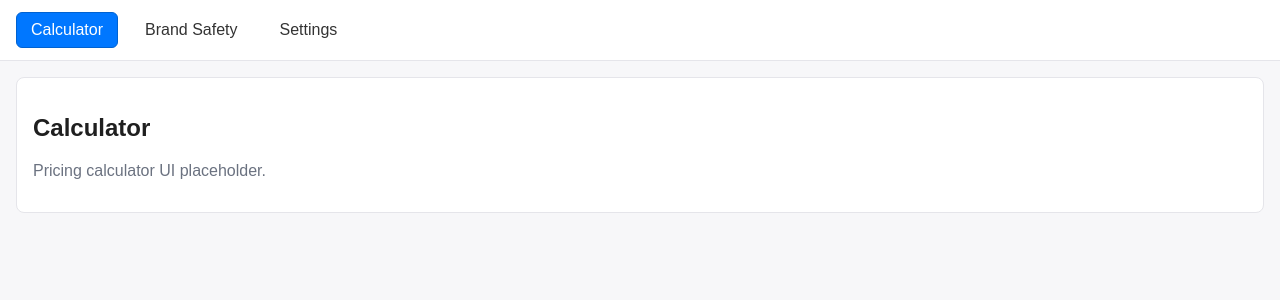
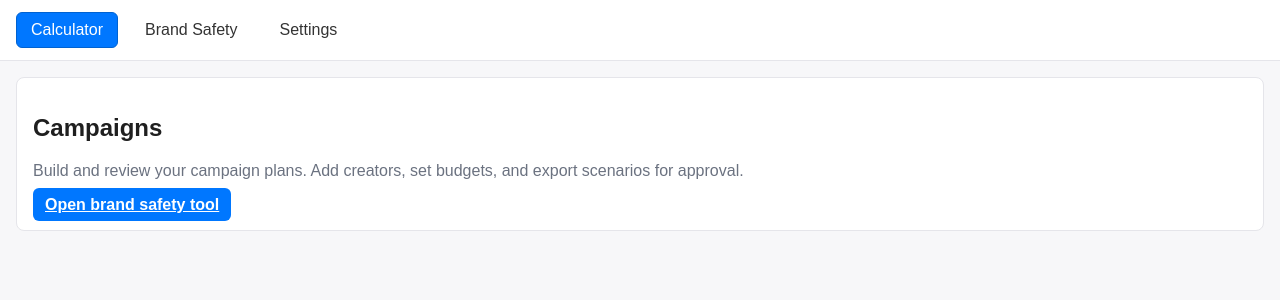
Before and after one commit to spacepilot121/pricingmodel, a React (Vite) app in the folder client/: page / in a window 1280 px wide. Shown: the top 300 px of the page. Built offline with nearby package versions, Linux system fonts and the light colour scheme.

Commit message:
Add brand safety navigation on campaign screen

```diff
--- a/client/src/components/CalculatorTab.tsx
+++ b/client/src/components/CalculatorTab.tsx
@@ -1,8 +1,19 @@
+import { Link } from 'react-router-dom';
+
 export default function CalculatorTab() {
   return (
     <div className="card">
-      <h2>Calculator</h2>
-      <p className="text-muted">Pricing calculator UI placeholder.</p>
+      <h2>Campaigns</h2>
+      <p className="text-muted">
+        Build and review your campaign plans. Add creators, set budgets, and export scenarios
+        for approval.
+      </p>
+
+      <div style={{ marginTop: 16 }}>
+        <Link to="/brand-safety" className="button">
+          Open brand safety tool
+        </Link>
+      </div>
     </div>
   );
 }
```
